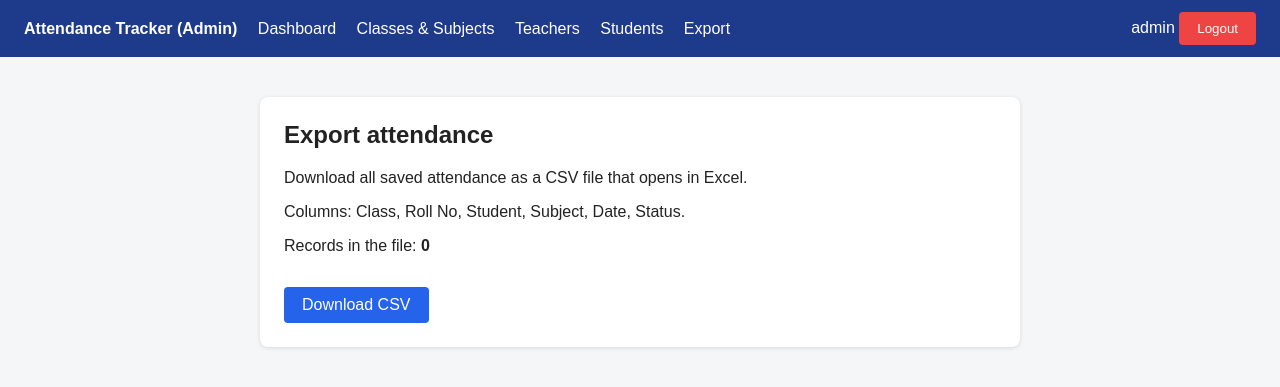
After one commit to Amith-GA/Student-Attendance-Tracker, a Spring Boot app: page /admin/export in a window 1280 px wide. The commit adds this page. Shown: the top 387 px of the page. Run offline with Spring Boot 4, Linux system fonts and the light colour scheme; a user stored in the database is signed in; data that the repository does not hold is empty; some of the project's set-up classes (security, data sources, template engines, error pages and the like) are left out, and stand-ins take their place; some libraries are stand-ins or nearby versions.

Commit message:
AT-42: admin can export attendance as a CSV file

```diff
--- /dev/null
+++ b/src/main/java/com/attendance/tracker/controller/AdminExportController.java
@@ -0,0 +1,46 @@
+package com.attendance.tracker.controller;
+
+import com.attendance.tracker.service.ExportService;
+import org.springframework.http.HttpHeaders;
+import org.springframework.http.MediaType;
+import org.springframework.http.ResponseEntity;
+import org.springframework.stereotype.Controller;
+import org.springframework.ui.Model;
+import org.springframework.web.bind.annotation.GetMapping;
+
+import java.nio.charset.StandardCharsets;
+import java.time.LocalDate;
+
+/**
+ * AT-42: admin downloads all attendance as a CSV file.
+ * Only ADMIN users can open /admin/** (see SecurityConfig).
+ */
+@Controller
+public class AdminExportController {
+
+    private final ExportService exportService;
+
+    public AdminExportController(ExportService exportService) {
+        this.exportService = exportService;
+    }
+
+    /** The page with the download button. */
+    @GetMapping("/admin/export")
+    public String page(Model model) {
+        model.addAttribute("recordCount", exportService.recordCount());
+        return "admin/export";
+    }
+
+    /** The download itself. "attachment" makes the browser save the file instead of showing it. */
+    @GetMapping("/admin/export/attendance.csv")
+    public ResponseEntity<byte[]> download() {
+        // "﻿" is a byte-order mark: it makes Excel read names with accents correctly
+        String csv = "﻿" + exportService.attendanceCsv();
+        String fileName = "attendance-" + LocalDate.now() + ".csv";
+
+        return ResponseEntity.ok()
+                .header(HttpHeaders.CONTENT_DISPOSITION, "attachment; filename=\"" + fileName + "\"")
+                .contentType(new MediaType("text", "csv", StandardCharsets.UTF_8))
+                .body(csv.getBytes(StandardCharsets.UTF_8));
+    }
+}
--- a/src/main/java/com/attendance/tracker/repository/AttendanceRepository.java
+++ b/src/main/java/com/attendance/tracker/repository/AttendanceRepository.java
@@ -14,6 +14,11 @@ public interface AttendanceRepository extends JpaRepository<AttendanceRecord, Lo
 
     // Has attendance already been saved for this subject on this date?
     boolean existsBySubjectIdAndAttendanceDate(Long subjectId, LocalDate attendanceDate);
+
+    // Everything, sorted for the CSV export: class, subject, date, roll number
+    @Query("select r from AttendanceRecord r "
+         + "order by r.subject.classRoom.name, r.subject.name, r.attendanceDate, r.student.rollNo")
+    List<AttendanceRecord> findAllForExport();
 
     // Every attendance record of one subject (all students, all dates)
     List<AttendanceRecord> findBySubjectId(Long subjectId);
--- /dev/null
+++ b/src/main/resources/templates/admin/export.html
@@ -0,0 +1,20 @@
+<!DOCTYPE html>
+<html xmlns:th="http://www.thymeleaf.org">
+<head>
+    <meta charset="UTF-8">
+    <title>Export attendance - Attendance Tracker</title>
+    <link rel="stylesheet" th:href="@{/css/style.css}">
+</head>
+<body>
+<nav th:replace="~{fragments/admin-nav :: nav}"></nav>
+<div class="container">
+    <div class="card">
+        <h2>Export attendance</h2>
+        <p>Download all saved attendance as a CSV file that opens in Excel.</p>
+        <p>Columns: Class, Roll No, Student, Subject, Date, Status.</p>
+        <p>Records in the file: <strong th:text="${recordCount}"></strong></p>
+        <a class="btn" th:href="@{/admin/export/attendance.csv}">Download CSV</a>
+    </div>
+</div>
+</body>
+</html>
--- a/src/main/resources/templates/admin/home.html
+++ b/src/main/resources/templates/admin/home.html
@@ -14,6 +14,7 @@
         <a class="btn" th:href="@{/admin/classes}">Manage classes &amp; subjects</a>
         <a class="btn" th:href="@{/admin/teachers}">Manage teachers</a>
         <a class="btn" th:href="@{/admin/students}">Manage students</a>
+        <a class="btn" th:href="@{/admin/export}">Export attendance (CSV)</a>
     </div>
 </div>
 </body>
--- a/src/main/resources/templates/fragments/admin-nav.html
+++ b/src/main/resources/templates/fragments/admin-nav.html
@@ -10,6 +10,7 @@
         <a th:href="@{/admin/classes}">Classes &amp; Subjects</a>
         <a th:href="@{/admin/teachers}">Teachers</a>
         <a th:href="@{/admin/students}">Students</a>
+        <a th:href="@{/admin/export}">Export</a>
     </span>
     <span>
         <span sec:authentication="name">user</span>
```
Also changed, not shown: src/main/java/com/attendance/tracker/service/ExportService.java (added, +61 -0 lines).
